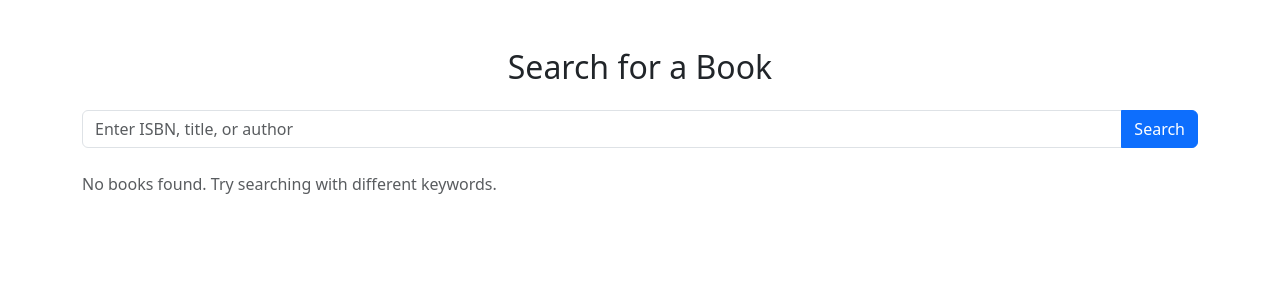
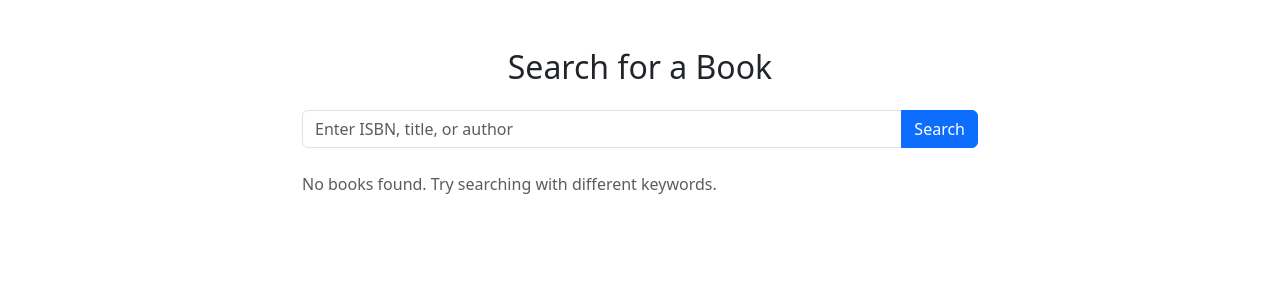
Before and after one commit to sujoyduttajad/ENGO_651_Lab, a Flask app: page /search in a window 1280 px wide. Shown: the top 300 px of the page. Run offline with Flask 3, Linux system fonts and the light colour scheme; the visitor is signed in with stand-in values (Sample User, id 1); data that the repository does not hold is empty.

Commit message:
Update search.html

```diff
--- a/Lab_1/templates/search.html
+++ b/Lab_1/templates/search.html
@@ -5,6 +5,12 @@
     <meta name="viewport" content="width=device-width, initial-scale=1.0">
     <title>Search Books</title>
     <link rel="stylesheet" href="https://cdn.jsdelivr.net/npm/bootstrap@5.3.0/dist/css/bootstrap.min.css">
+    <style>
+        .container {
+            max-width: 700px; /* Adjusted max-width for a more compact layout */
+            margin: auto;
+        }
+    </style>
 </head>
 <body>
 
```
